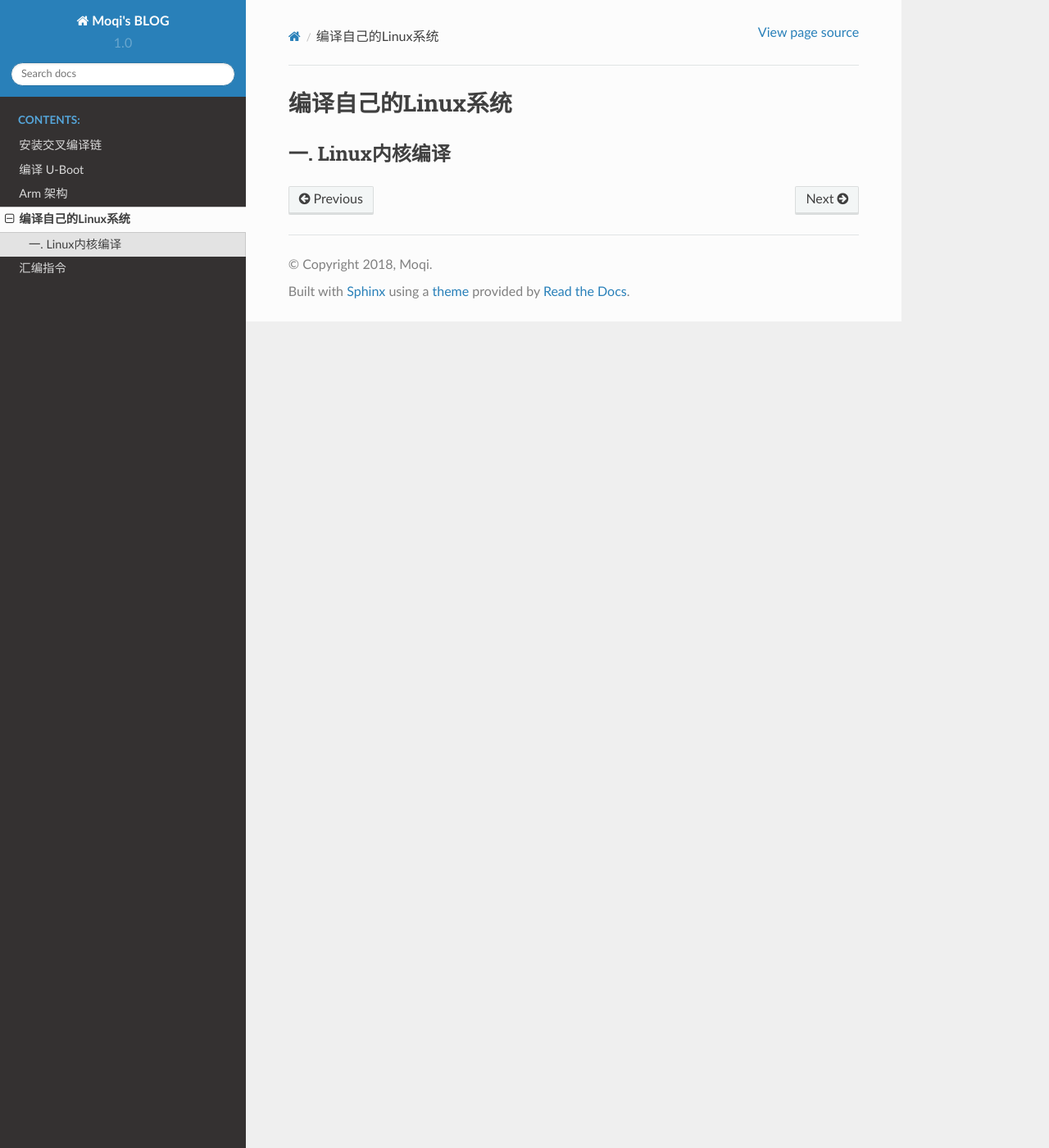
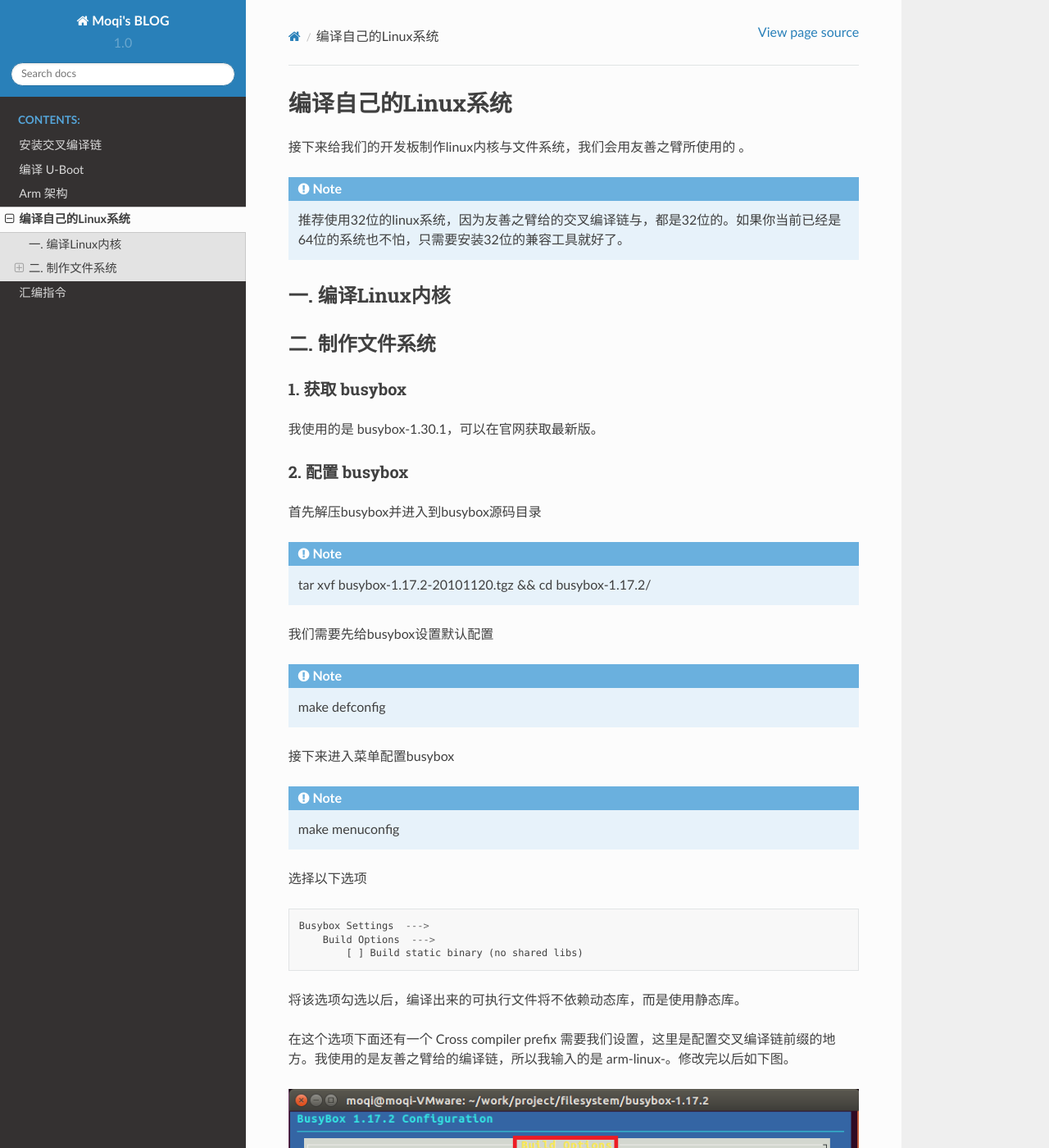
Before and after one commit to moqi-smile/Blog-Tiny4412, a Sphinx documentation site: the page built from source/Chapter_4.rst, in a window 1280 px wide and 1400 px high. Shown: the whole window at 82% size. Built offline with Sphinx 7.4.7 and the Read the Docs theme 2.0.0, drawn with Linux system fonts in a browser that asks for light colours; some of the changed text lies outside the part shown.

Commit message:
change source/Chapter_4.rst

```diff
--- a/source/Chapter_2.rst
+++ b/source/Chapter_2.rst
@@ -12,7 +12,7 @@
 
 .. code::
 
-        git clone https://github.com/moqi-smile/Tiny4412-sources.git
+    git clone https://github.com/moqi-smile/Tiny4412-sources.git
 
 也可以在友善之臂的官方github里获取
 
--- a/source/Chapter_4.rst
+++ b/source/Chapter_4.rst
@@ -2,6 +2,112 @@
 编译自己的Linux系统
 ===========================================================
 
+接下来给我们的开发板制作linux内核与文件系统，我们会用友善之臂所使用的 。
+
+.. note::
+
+    推荐使用32位的linux系统，因为友善之臂给的交叉编译链与，都是32位的。如果你当前已经是64位的系统也不怕，只需要安装32位的兼容工具就好了。
+
 -----------------------------------------------------------
-一. Linux内核编译
+一. 编译Linux内核
 -----------------------------------------------------------
+
+-----------------------------------------------------------
+二. 制作文件系统
+-----------------------------------------------------------
+
+***********************************************************
+1. 获取 busybox
+***********************************************************
+
+我使用的是 busybox-1.30.1，可以在官网获取最新版。
+
+***********************************************************
+2. 配置 busybox
+***********************************************************
+
+首先解压busybox并进入到busybox源码目录
+
+.. note::
+
+    tar xvf busybox-1.17.2-20101120.tgz && cd busybox-1.17.2/
+
+我们需要先给busybox设置默认配置
+
+.. note::
+
+    make defconfig
+
+接下来进入菜单配置busybox
+
+.. note::
+
+    make menuconfig
+
+选择以下选项
+
+.. code::
+
+    Busybox Settings  --->
+        Build Options  --->
+            [ ] Build static binary (no shared libs)
+
+将该选项勾选以后，编译出来的可执行文件将不依赖动态库，而是使用静态库。
+
+在这个选项下面还有一个 Cross compiler prefix 需要我们设置，这里是配置交叉编译链前缀的地方。我使用的是友善之臂给的编译链，所以我输入的是 arm-linux-。修改完以后如下图。
+
+.. figure:: ./_static/Chapter_4-Changemenuconfig1.png
+    :align: center
+    :figclass: align-center
+
+接下来退到最顶层菜单
+
+取消以下选项
+
+.. code::
+
+    Linux Module Utilities  --->
+    [*] Simplified modutils
+
+然后将弹出来的所有选项勾选上，选完以后如下图。
+
+.. figure:: ./_static/Chapter_4-Changemenuconfig2.png
+    :align: center
+    :figclass: align-center
+
+
+然后退出菜单，保存配置。接下来编译并安装busybox
+
+.. code::
+
+    make && make install
+
+执行完以后，在当前目录下会出现一个_install文件夹，进入到该文件夹
+
+.. code::
+
+    cd _install
+
+该文件夹存放着我们编译完的文件系统。但这个文件系统还不完全,还需要我们创建其他的文件夹。
+
+.. code::
+
+    mkdir proc sys dev tmp mnt root home opt var
+
+在交叉编译链里获取 lib
+
+.. code::
+
+    cp -rf /opt/arm-linux-gcc-4.5.1/arm-none-linux-gnueabi/sys-root/lib/ .
+
+在busybox源码目录下获取 etc 文件夹
+
+.. code::
+
+    cp  -rf ../examples/bootfloppy/etc/ ./
+
+复制完以后, 我们创建的文件系统就像下图所示
+
+.. figure:: ./_static/Chapter_4-filesystem.png
+    :align: center
+    :figclass: align-center
```
Also changed, not shown: source/_static/Chapter_4-Changemenuconfig1.png (added), source/_static/Chapter_4-Changemenuconfig2.png (added), source/_static/Chapter_4-filesystem.png (added), 3 other files.
